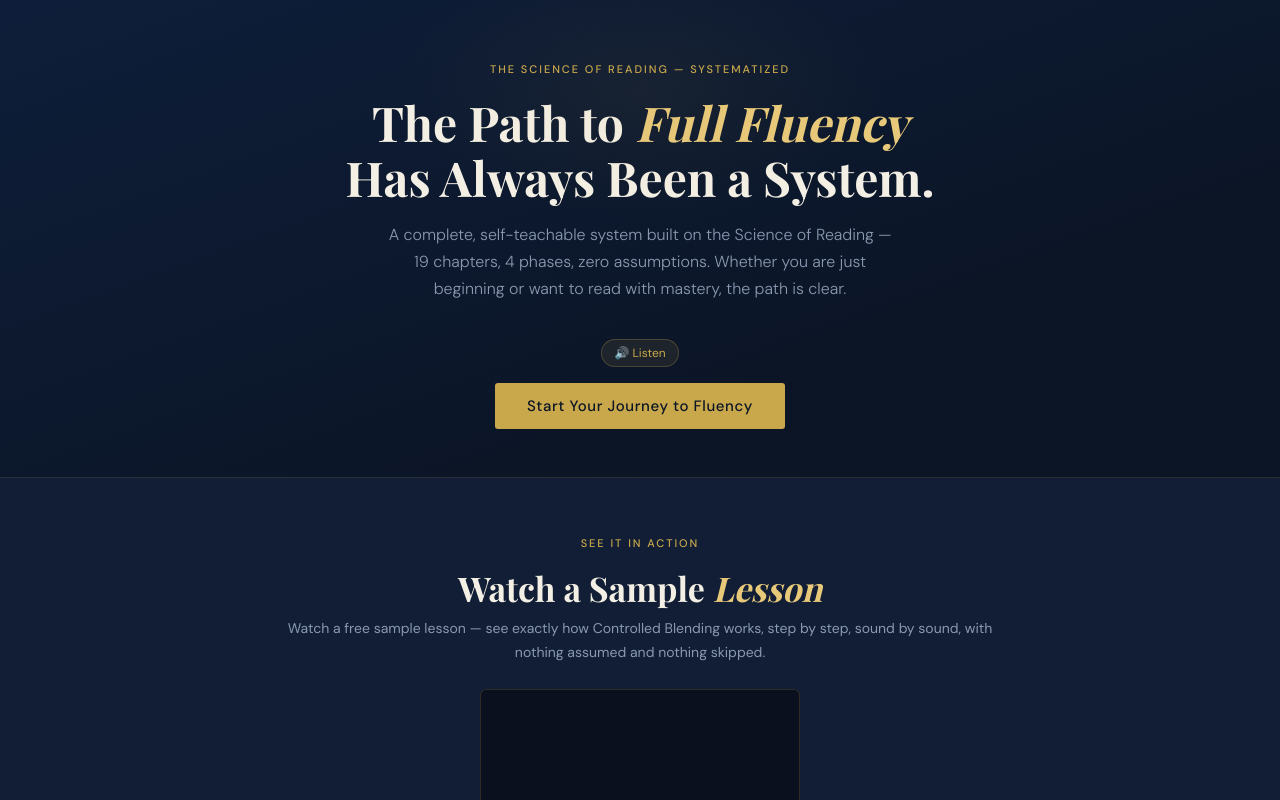
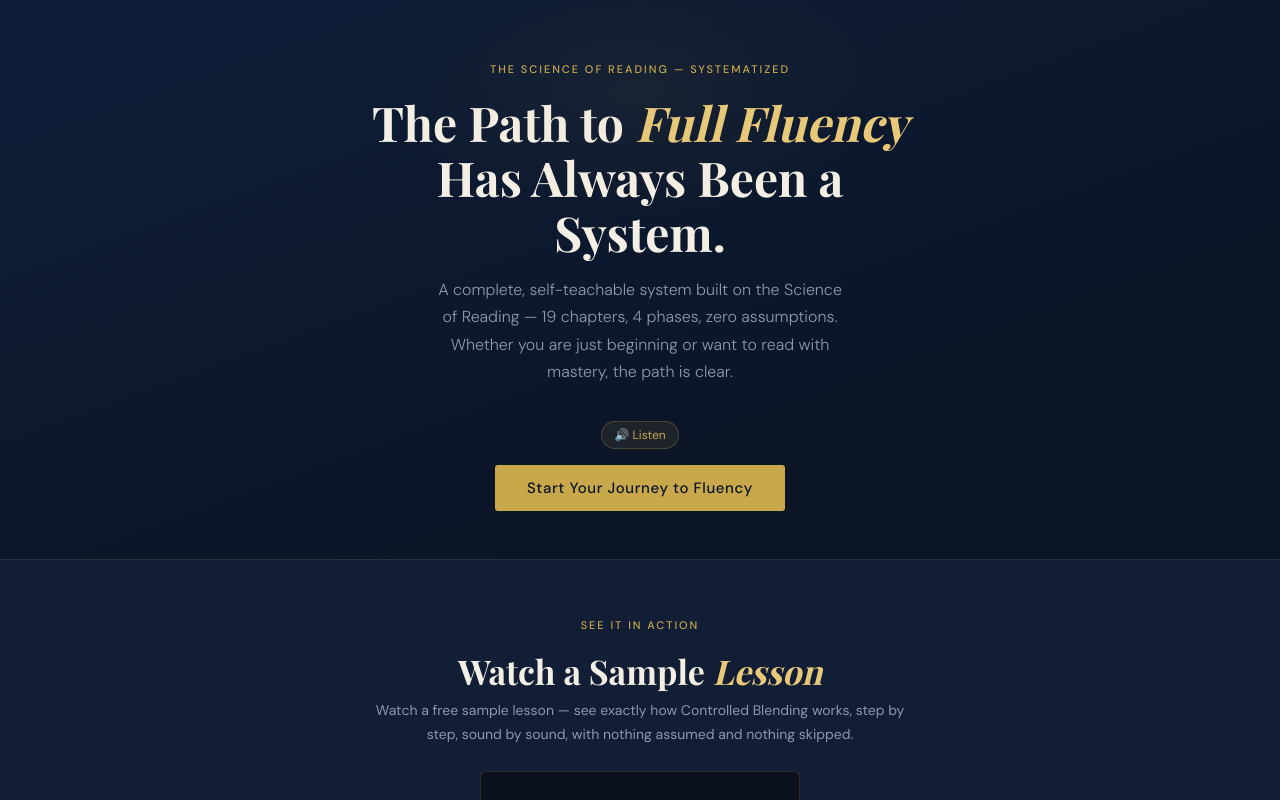
Before and after one commit to smartabdulakeem/simple-solution-page, a plain HTML site: page index.html in a window 1280 px wide. Shown: the top 800 px of the page. Drawn offline with nearby package versions, Linux system fonts and the light colour scheme; a web font is replaced by a local one.

Commit message:
Update index.html

```diff
--- a/index.html
+++ b/index.html
@@ -27,7 +27,7 @@ src="https://www.facebook.com/tr?id=2095695031249053&ev=PageView&noscript=1"
   --sans:'DM Sans',system-ui,sans-serif;
 }
 body{background:var(--navy);color:var(--text);font-family:var(--sans);font-size:16px;line-height:1.7;overflow-x:hidden}
-.w{max-width:760px;margin:0 auto;padding:0 24px}
+.w{max-width:600px;margin:0 auto;padding:0 24px}
 .eyebrow{font-size:11px;font-weight:500;letter-spacing:.18em;text-transform:uppercase;color:var(--gold);margin-bottom:16px}
 h2{font-family:var(--serif);font-size:clamp(24px,3.5vw,34px);color:var(--cream);line-height:1.2;margin-bottom:16px}
 h2 em{font-style:italic;color:var(--gold2)}
@@ -40,7 +40,7 @@ p strong{color:var(--text);font-weight:500}
 .hero::before{content:'';position:absolute;top:-40px;left:50%;transform:translateX(-50%);width:500px;height:260px;background:radial-gradient(ellipse,rgba(201,168,76,.06) 0%,transparent 70%);pointer-events:none}
 .hero h1{font-family:var(--serif);font-size:clamp(30px,4.5vw,48px);font-weight:700;color:var(--cream);line-height:1.15;margin-bottom:16px}
 .hero h1 em{font-style:italic;color:var(--gold2)}
-.hero .sub{font-size:16px;font-weight:300;color:var(--muted);max-width:520px;margin:0 auto 28px}
+.hero .sub{font-size:16px;font-weight:300;color:var(--muted);max-width:420px;margin:0 auto 28px}
 .cta-main{display:inline-block;background:var(--gold);color:var(--navy);font-size:15px;font-weight:500;padding:13px 32px;border-radius:3px;text-decoration:none;letter-spacing:.04em;cursor:pointer;border:none;font-family:var(--sans)}
 .cta-main:hover{background:var(--gold2)}
 
```
